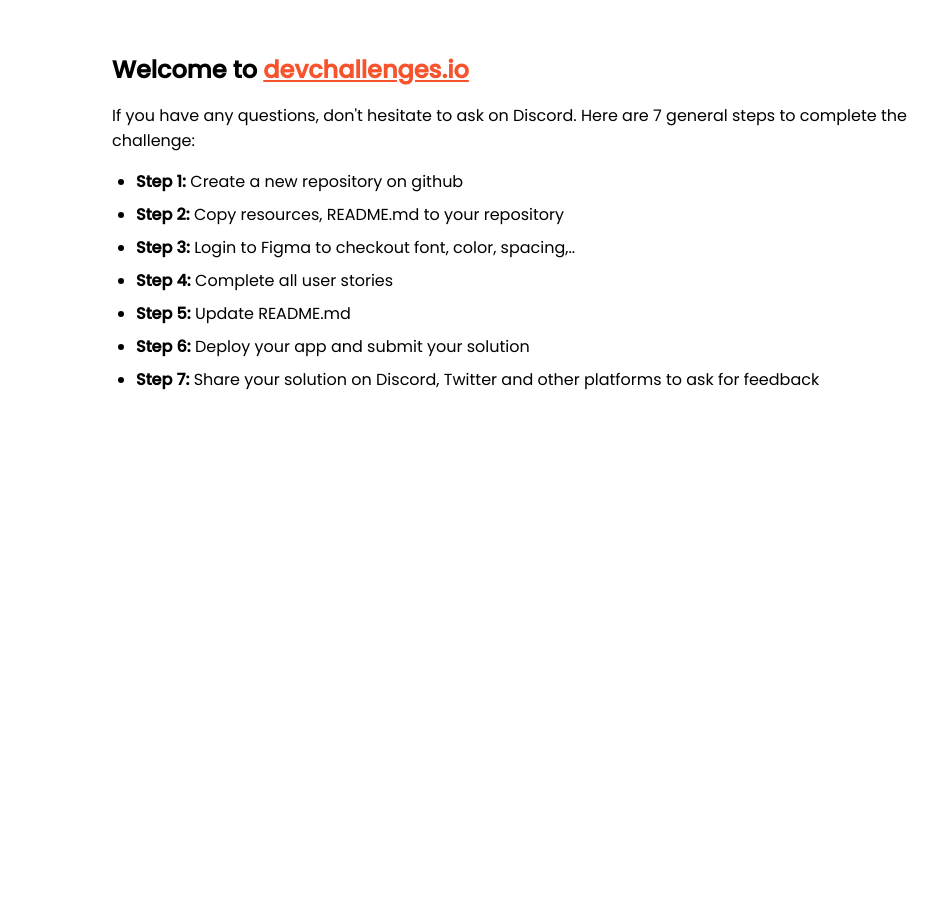
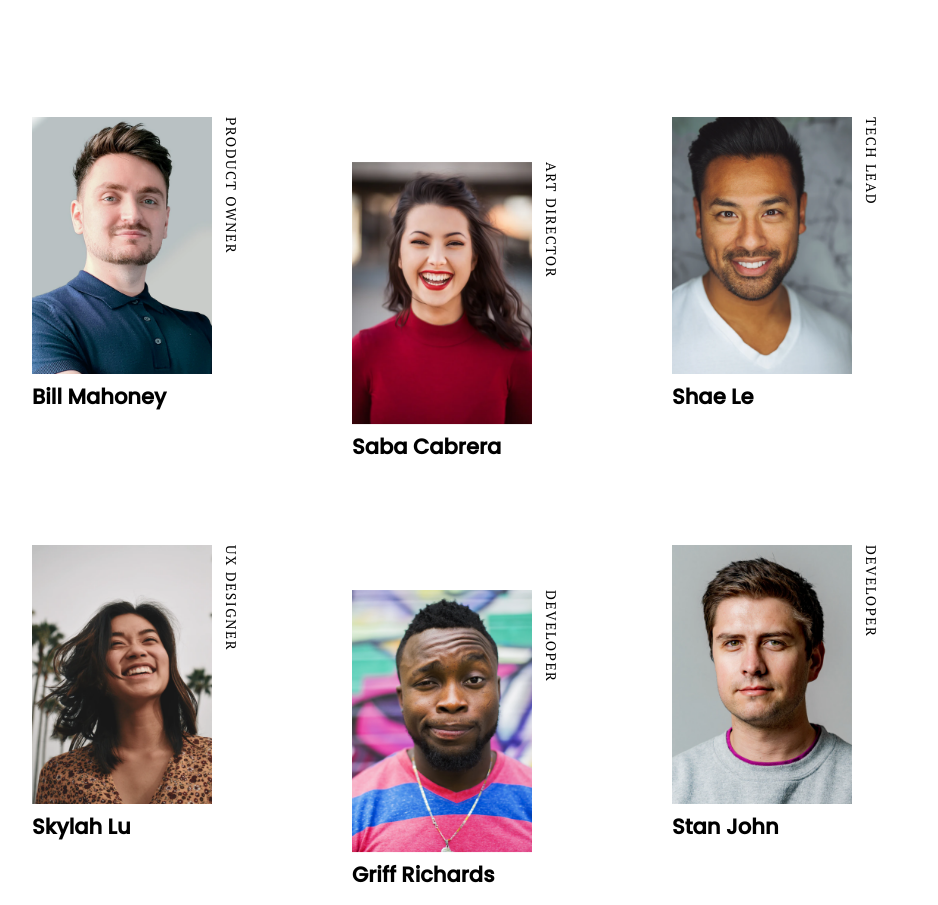
Before and after one commit to Greeshma2903/Dev-Challenges, a plain HTML site: page my-team-page-master/index.html in a window 1280 px wide. Shown: the part 188-1093 px from the top of the page, without its empty margins (128-1066 px from the left). Before the commit the page ends 800 px from the top, so only its background shows below. Drawn offline with Linux system fonts and the light colour scheme.

Commit message:
Complete project

```diff
--- a/my-team-page-master/index.html
+++ b/my-team-page-master/index.html
@@ -7,89 +7,100 @@
       content="width=device-width, initial-scale=1,
   maximum-scale=5"
     />
-
-    <link rel="icon" href="devchallenges.png" />
-
-    <link
-      rel="shortcut icon"
-      type="image/x-icon"
-      href="https://devchallenges.io/"
-    />
-
-    <link
-      href="https://fonts.googleapis.com/css2?family=Poppins:wght@400;500&display=swap"
-      rel="stylesheet"
-    />
+    <link rel="stylesheet" href="./style.css" />
+    <link rel="favicon" href="./devchallenges.png" type="image/x-icon" />
 
     <title>Devchallenges</title>
-
-    <style>
-      body {
-        font-family: "Poppins", sans-serif;
-      }
-
-      ul {
-        padding-left: 24px;
-      }
-
-      li {
-        margin-bottom: 8px;
-      }
-
-      .welcome {
-        max-width: 800px;
-        margin: 0 auto;
-      }
-
-      .welcome-text {
-        margin-top: 30vh;
-        font-weight: 500;
-      }
-
-      .welcome-text p {
-        font-size: 1rem;
-        font-weight: 400;
-      }
-
-      .welcome-text h1 {
-        font-size: 1.5rem;
-      }
-
-      .welcome-text a {
-        color: #f7542e;
-      }
-    </style>
   </head>
   <body>
-    <div class="welcome">
-      <div class="welcome-text">
-        <h1>
-          Welcome to
-          <a href="https://devchallenges.io/" target="_blank"
-            >devchallenges.io</a
-          >
-        </h1>
+    <main>
+      <header>
+        <h1>The creative crew.</h1>
+        <div class="header-desc">
+          <h3>who we are</h3>
+          <p class="header-para">
+            We are team of creatively diverse. driven. innovative individuals
+            working in various locations from the world.
+          </p>
+        </div>
+      </header>
 
-        <p>
-          If you have any questions, don't hesitate to ask on Discord. Here are
-          7 general steps to complete the challenge:
-        </p>
-      </div>
+      <!-- the team memebers -->
+      <section class="the-team">
+        <!-- member 1 -->
+        <div class="team-member member-1">
+          <div class="profile-holder">
+            <img
+              src="./photo1.png"
+              alt="Bill Mahoney's Image"
+              class="profile-img"
+            />
+            <h3 class="profile-name">Bill Mahoney</h3>
+          </div>
+          <p class="designation">Product owner</p>
+        </div>
 
-      <ul>
-        <li><b>Step 1:</b> Create a new repository on github</li>
-        <li><b>Step 2:</b> Copy resources, README.md to your repository</li>
-        <li>
-          <b>Step 3:</b> Login to Figma to checkout font, color, spacing,..
-        </li>
-        <li><b>Step 4:</b> Complete all user stories</li>
-        <li><b>Step 5:</b> Update README.md</li>
-        <li><b>Step 6:</b> Deploy your app and submit your solution</li>
-        <li>
-          <b>Step 7:</b> Share your solution on Discord, Twitter and other
-          platforms to ask for feedback
-        </li>
-      </ul>
-    </div>
+        <!-- member 2 -->
+        <div class="team-member member-2">
+          <div class="profile-holder">
+            <img
+              src="./photo2.png"
+              alt="Saba Cabrera's Image"
+              class="profile-img"
+            />
+            <h3 class="profile-name">Saba Cabrera</h3>
+          </div>
+          <p class="designation">Art director</p>
+        </div>
+
+        <!-- member 3 -->
+        <div class="team-member member-3">
+          <div class="profile-holder">
+            <img src="./photo3.png" alt="Shae Le's Image" class="profile-img" />
+            <h3 class="profile-name">Shae Le</h3>
+          </div>
+          <p class="designation">Tech Lead</p>
+        </div>
+
+        <!-- member 4 -->
+        <div class="team-member member-4">
+          <div class="profile-holder">
+            <img
+              src="./photo4.png"
+              alt="Skylah Lu's Image"
+              class="profile-img"
+            />
+            <h3 class="profile-name">Skylah Lu</h3>
+          </div>
+          <p class="designation">UX Designer</p>
+        </div>
+
+        <!-- member 5 -->
+        <div class="team-member member-5">
+          <div class="profile-holder">
+            <img
+              src="./photo5.png"
+              alt="Griff Richards's Image"
+              class="profile-img"
+            />
+            <h3 class="profile-name">Griff Richards</h3>
+          </div>
+          <p class="designation">Developer</p>
+        </div>
+
+        <!-- member 6 -->
+        <div class="team-member member-6">
+          <div class="profile-holder">
+            <img
+              src="./photo6.png"
+              alt="Stan John's Image"
+              class="profile-img"
+            />
+            <h3 class="profile-name">Stan John</h3>
+          </div>
+          <p class="designation">Developer</p>
+        </div>
+      </section>
+    </main>
   </body>
 </html>
--- /dev/null
+++ b/my-team-page-master/style.css
@@ -0,0 +1,137 @@
+/* ===================== IMPORTS ======================= */
+@import url("https://fonts.googleapis.com/css2?family=PT+Serif&display=swap");
+@import url("https://fonts.googleapis.com/css2?family=Poppins:wght@300;400;500&display=swap");
+@import url("https://fonts.googleapis.com/css2?family=Raleway:wght@400;500;600&display=swap");
+
+/* ===================== STYLING ======================= */
+*,
+::after,
+::before {
+  padding: 0;
+  margin: 0;
+  box-sizing: border-box;
+}
+
+body {
+  font-family: "Poppins", "Raleway", sans-serif;
+  font-size: 18px;
+  padding: 5rem 14rem;
+  color: #000;
+}
+
+/* ========== header ========= */
+header {
+  display: flex;
+  flex-direction: row;
+  align-items: flex-start;
+  justify-content: flex-start;
+
+  max-width: 1500px;
+  margin: 0 auto;
+  margin-bottom: 3.5rem;
+}
+
+header h1 {
+  font-family: "PT Serif", serif;
+  font-weight: 700;
+  font-size: 2.6rem;
+  flex-basis: 50%;
+}
+
+header .header-desc {
+  flex-basis: 40%;
+}
+
+header h3 {
+  text-transform: uppercase;
+  font-weight: 700;
+  line-height: 2;
+}
+
+header .header-para {
+  font-size: 1rem;
+  line-height: 1.3;
+}
+
+/* ==========section team ========= */
+section.the-team {
+  display: flex;
+  flex-flow: row wrap;
+  justify-content: space-evenly;
+  align-content: center;
+}
+
+.profile-img {
+  width: 250px;
+}
+
+.the-team .team-member {
+  flex: 0 0 33.33%; /* flex-grow flex-shrink flex-basis*/
+  margin: 4rem 0;
+  justify-self: center;
+
+  display: flex;
+  justify-content: flex-start;
+}
+
+.team-member .designation {
+  font-family: "PT Serif", serif;
+  text-transform: uppercase;
+  font-size: 14px;
+  padding: 0 10px;
+  letter-spacing: 1.5px;
+  writing-mode: vertical-rl;
+}
+
+.team-member:nth-child(2),
+.team-member:nth-child(5) {
+  transform: translateY(15%);
+}
+
+@media screen and (max-width: 1350px) {
+  body {
+    padding: 5rem 10rem;
+  }
+
+  .profile-img {
+    width: 180px;
+  }
+}
+
+/* ====================  MEDIA QUERIES =================== */
+@media screen and (max-width: 1000px) {
+  body {
+    padding: 3rem 7rem;
+  }
+
+  .team-member:nth-child(2),
+  .team-member:nth-child(5) {
+    transform: translateY(0);
+  }
+
+  .team-member:nth-child(2n + 1) {
+    transform: translateY(-10%);
+  }
+
+  .team-member:nth-child(2n) {
+    transform: translateY(10%);
+  }
+}
+
+@media screen and (max-width: 760px) {
+  body {
+    padding: 3rem 2rem;
+  }
+
+  header {
+    display: block;
+  }
+
+  header h1 {
+    padding-bottom: 2rem;
+  }
+
+  .profile-img {
+    width: 150px;
+  }
+}
```
